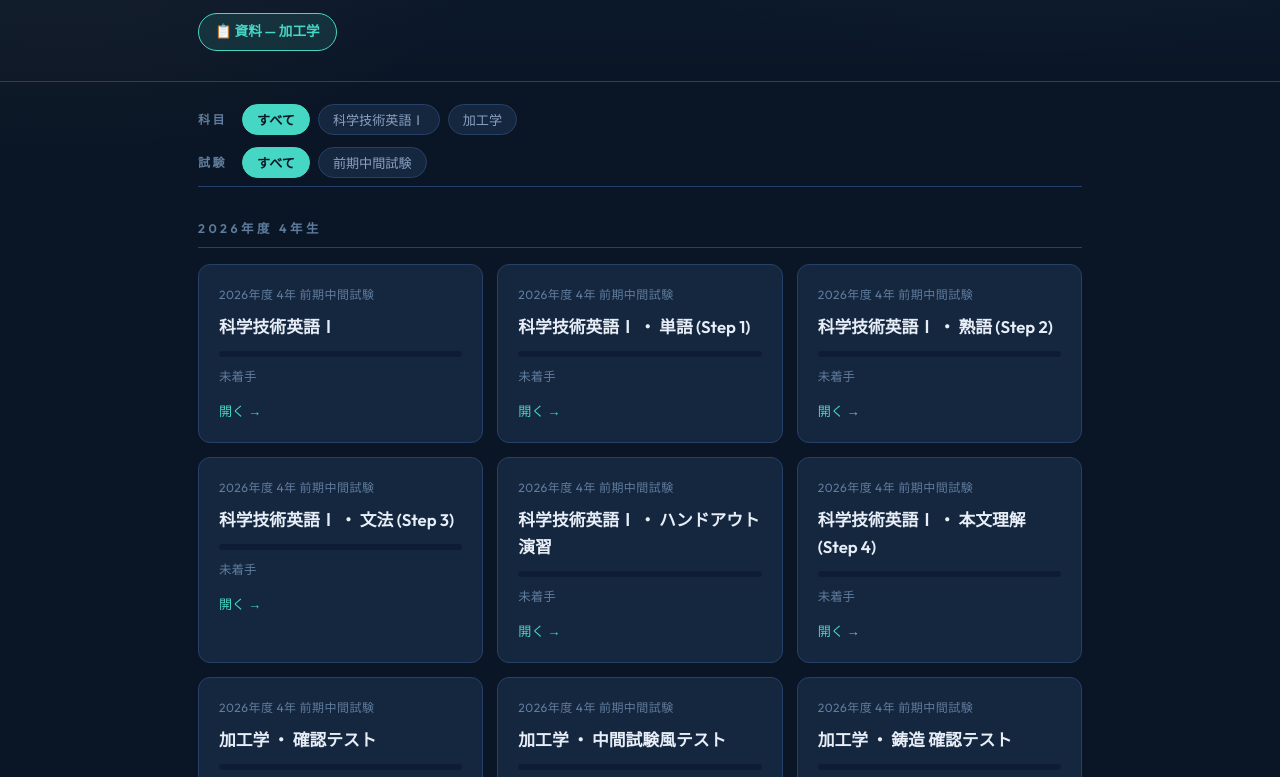
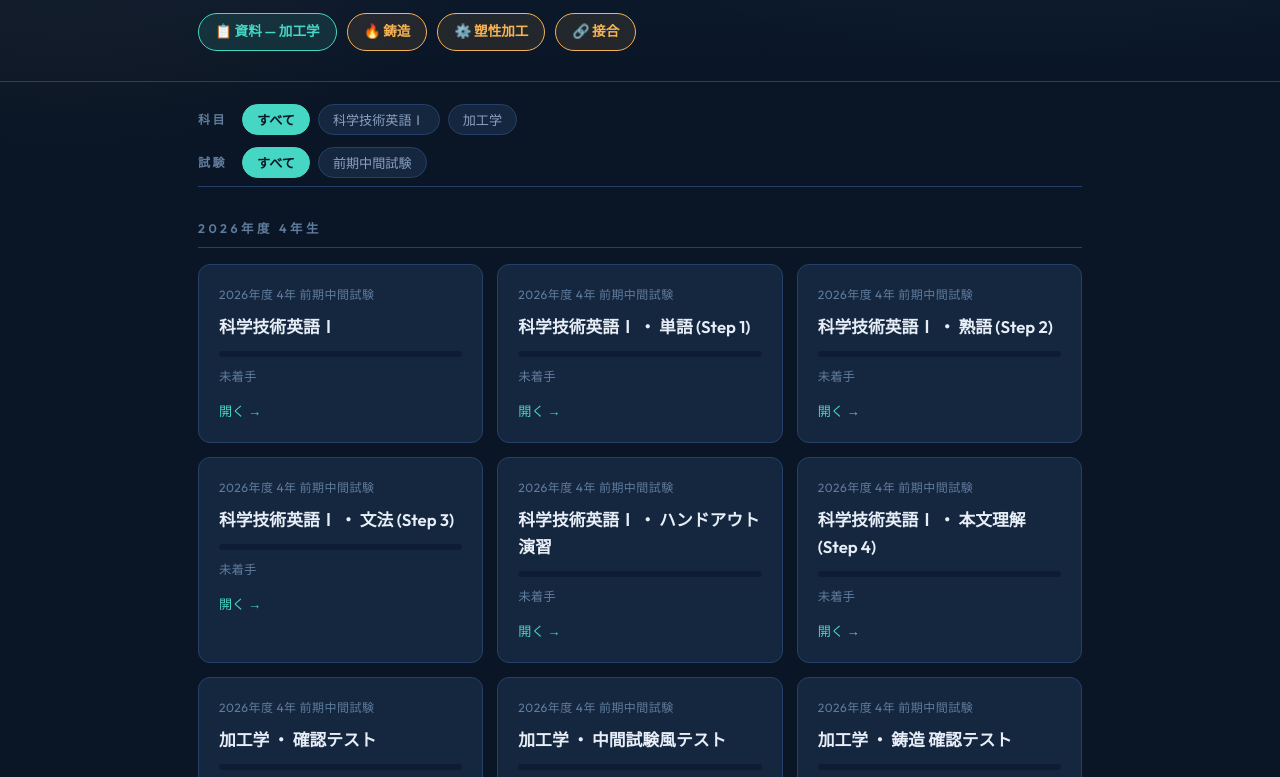
Before and after one commit to professional-A/MutoMosiEigo, a plain HTML site: page index.html in a window 1280 px wide. Shown: the part 163-940 px from the top of the page. Drawn offline with Linux system fonts and the light colour scheme.

Commit message:
feat: トップページに章別確認テストのクイックリンクを追加
Co-Authored-By: Claude Sonnet 4.6 <noreply@anthropic.com>

```diff
--- a/index.html
+++ b/index.html
@@ -126,6 +126,39 @@ h1{
       " onmouseover="this.style.background='rgba(70,214,196,.22)'" onmouseout="this.style.background='rgba(70,214,196,.12)'">
         📋 資料 — 加工学
       </a>
+      <a href="tests/2026-4-zenki-chukan-kakougaku-chuzou/" style="
+        display:inline-flex;align-items:center;gap:6px;
+        font-size:.85rem;font-weight:600;
+        background:rgba(246,179,82,.10);
+        border:1px solid var(--amber);
+        color:var(--amber);
+        padding:7px 16px;border-radius:99px;
+        text-decoration:none;transition:.15s;
+      " onmouseover="this.style.background='rgba(246,179,82,.20)'" onmouseout="this.style.background='rgba(246,179,82,.10)'">
+        🔥 鋳造
+      </a>
+      <a href="tests/2026-4-zenki-chukan-kakougaku-sosei/" style="
+        display:inline-flex;align-items:center;gap:6px;
+        font-size:.85rem;font-weight:600;
+        background:rgba(246,179,82,.10);
+        border:1px solid var(--amber);
+        color:var(--amber);
+        padding:7px 16px;border-radius:99px;
+        text-decoration:none;transition:.15s;
+      " onmouseover="this.style.background='rgba(246,179,82,.20)'" onmouseout="this.style.background='rgba(246,179,82,.10)'">
+        ⚙️ 塑性加工
+      </a>
+      <a href="tests/2026-4-zenki-chukan-kakougaku-setugou/" style="
+        display:inline-flex;align-items:center;gap:6px;
+        font-size:.85rem;font-weight:600;
+        background:rgba(246,179,82,.10);
+        border:1px solid var(--amber);
+        color:var(--amber);
+        padding:7px 16px;border-radius:99px;
+        text-decoration:none;transition:.15s;
+      " onmouseover="this.style.background='rgba(246,179,82,.20)'" onmouseout="this.style.background='rgba(246,179,82,.10)'">
+        🔗 接合
+      </a>
     </div>
   </div>
 </header>
```
